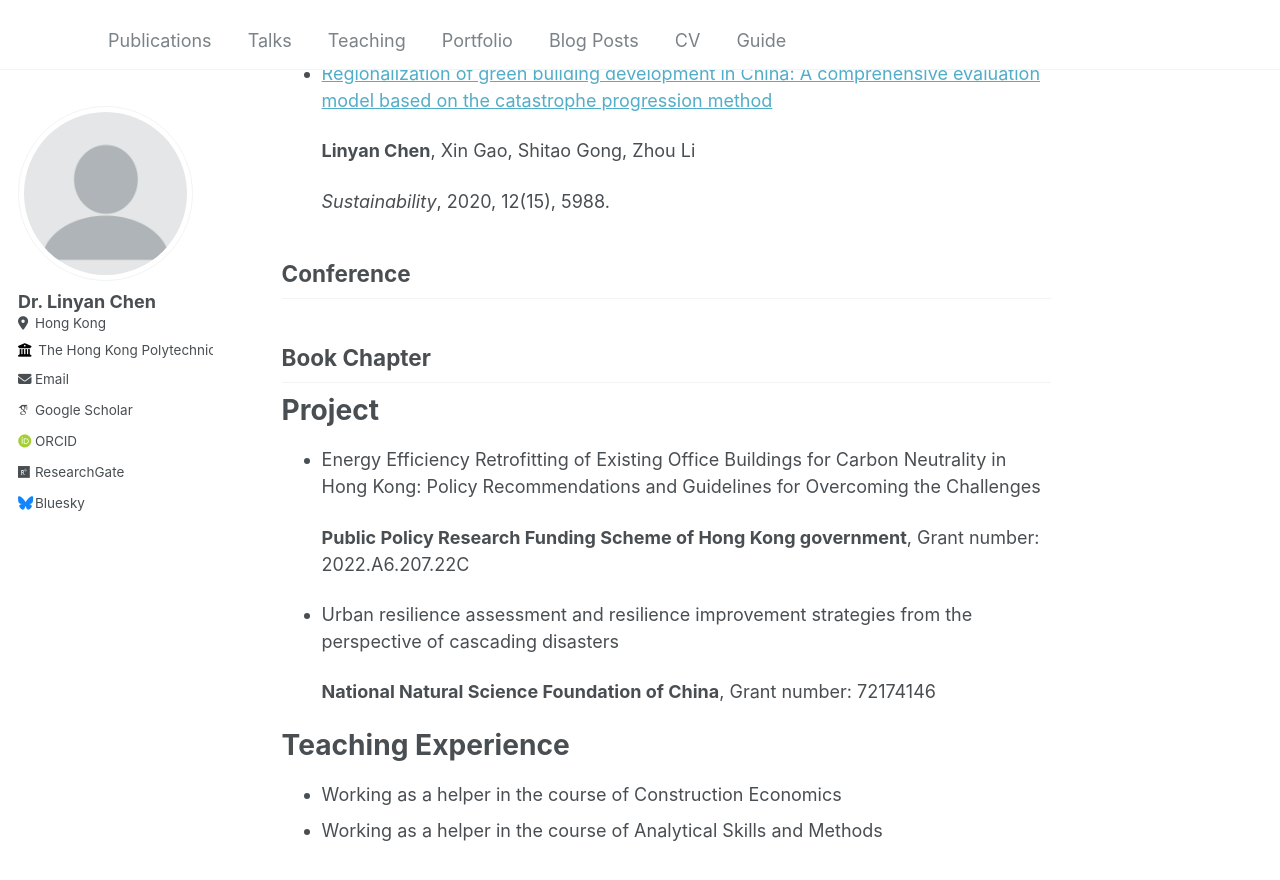
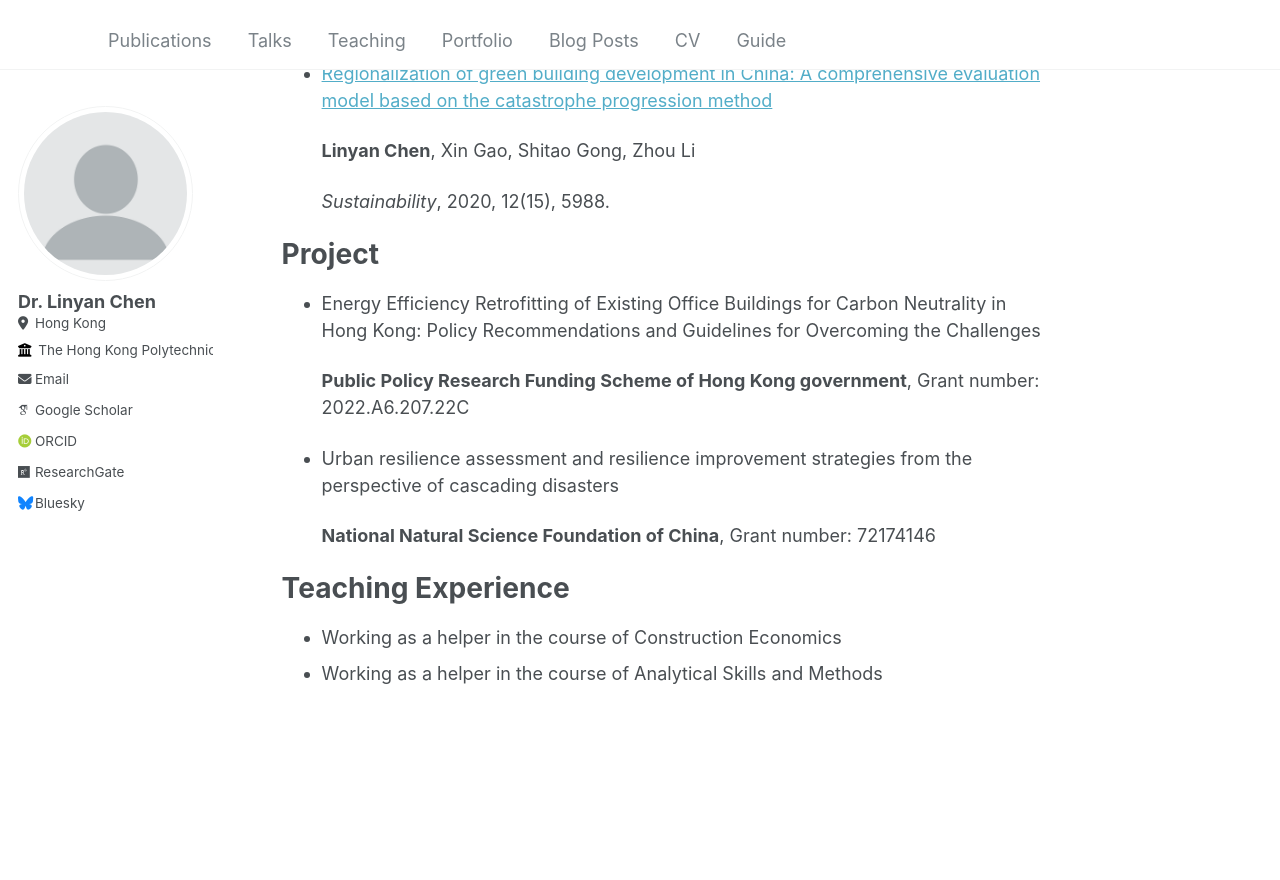
Before and after one commit to LynnChen1/LinyanChen, a Jekyll site: the page built from _pages/about.md, in a window 1280 px wide and 900 px high, scrolled down 1210 px. Shown: the top 880 px of the window. Built offline with Jekyll 4.4.1, drawn with Linux system fonts in a browser that asks for light colours; some web fonts are replaced.

Commit message:
Update about.md

```diff
--- a/_pages/about.md
+++ b/_pages/about.md
@@ -49,13 +49,6 @@ Main Publications
 
   *Sustainability*, 2020, 12(15), 5988.
 
-Conference
----
-
-
-Book Chapter
----
-
 
 
 
```
